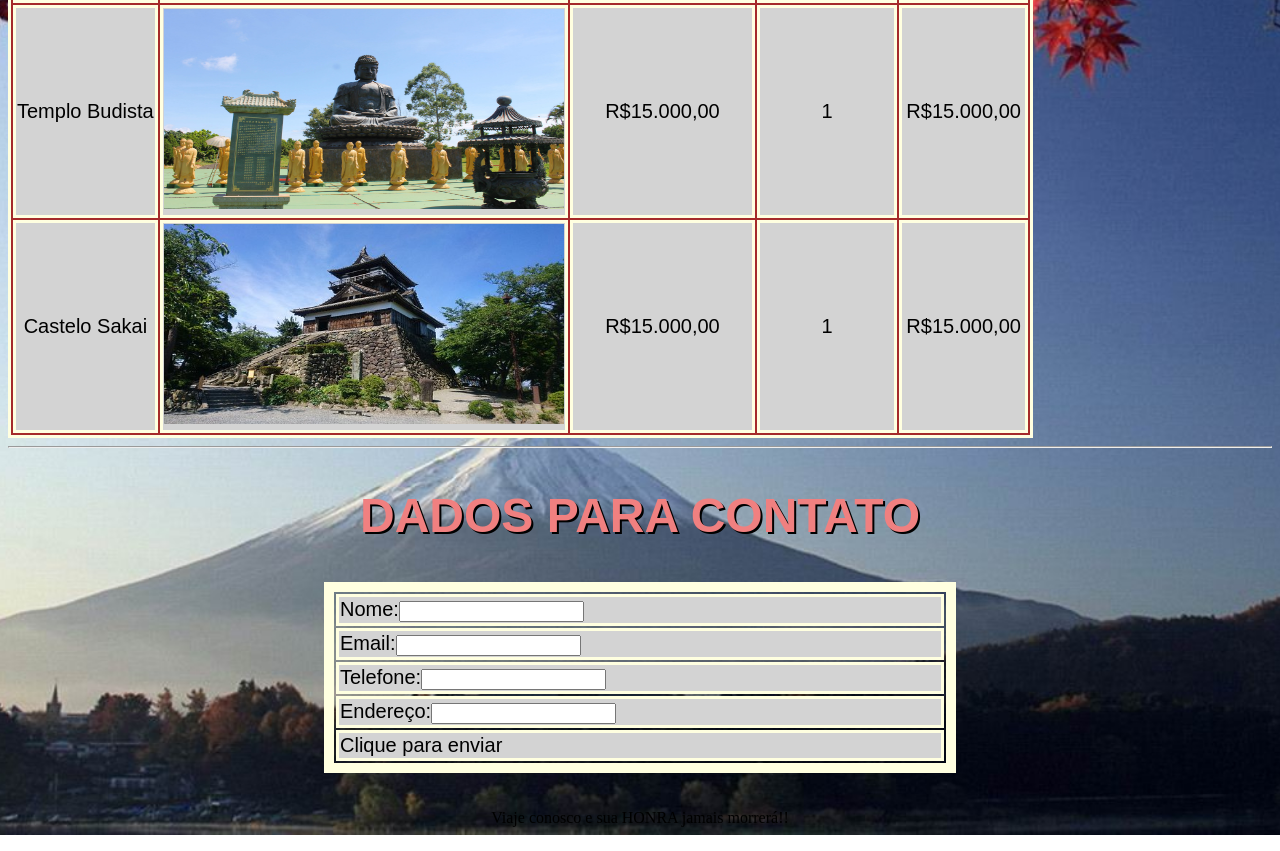
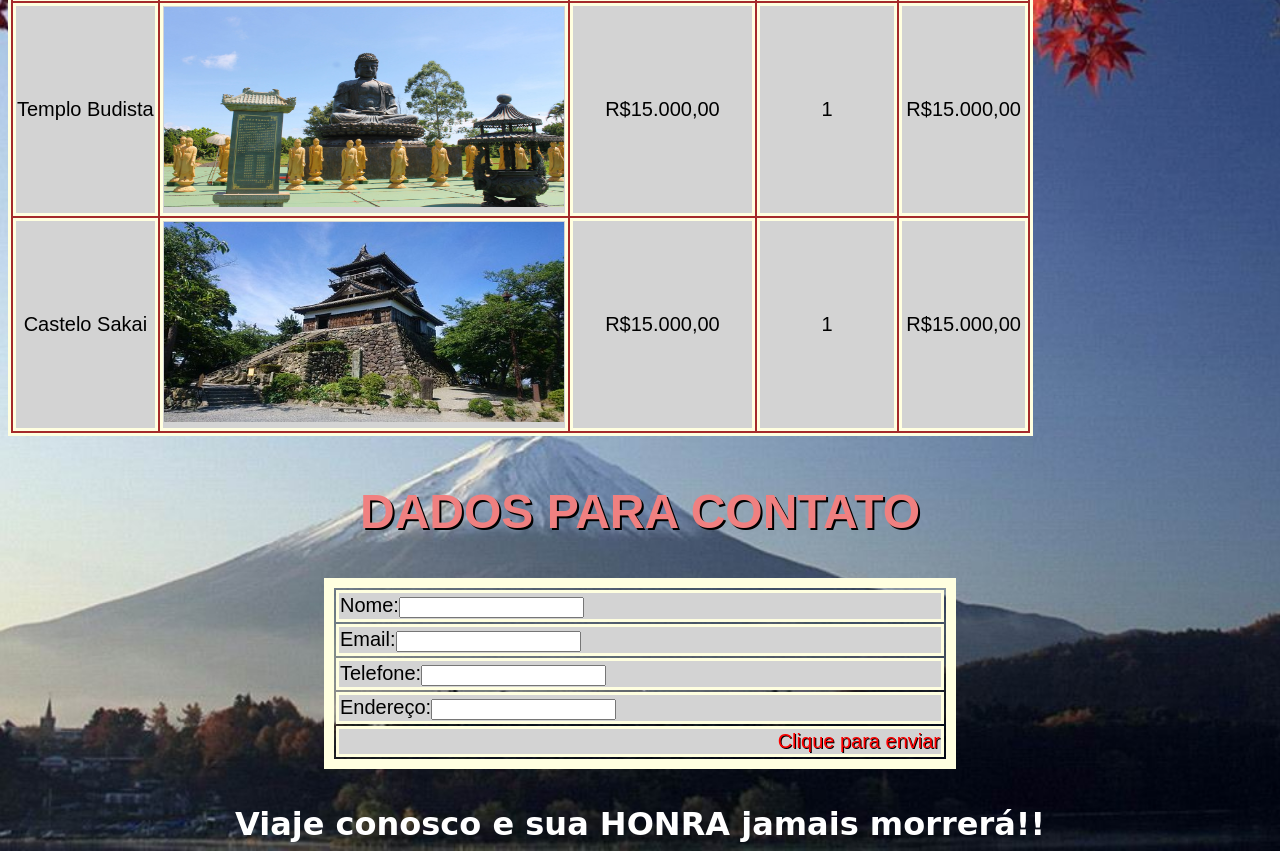
Before and after one commit to alanacpereira/estudos_html, a plain HTML site: page pacote_de_viagens/index.html in a window 1280 px wide. Shown: the part 700-1551 px from the top of the page. Drawn offline with Linux system fonts and the light colour scheme.

Commit message:
Finalizando o css do site/aula
Finalizamos a proposta, fizemos o pacote de viagens, html e estilizado no css externo.

```diff
--- a/pacote_de_viagens/css/estilo.css
+++ b/pacote_de_viagens/css/estilo.css
@@ -58,3 +58,21 @@ td {
     font-size: 20px;
     color: black;
 }
+
+#botao {
+    color: red;
+    text-shadow: black 1px 1px;
+    /* São as bordas( teoricamente em pares/ex: top e bottom) */
+    text-align: right;
+}
+
+hr {
+    border: 10px;
+}
+
+footer {
+    font-family: cursive;
+    font-size: xx-large;
+    font-weight: bolder;
+    color: white;
+}
```
